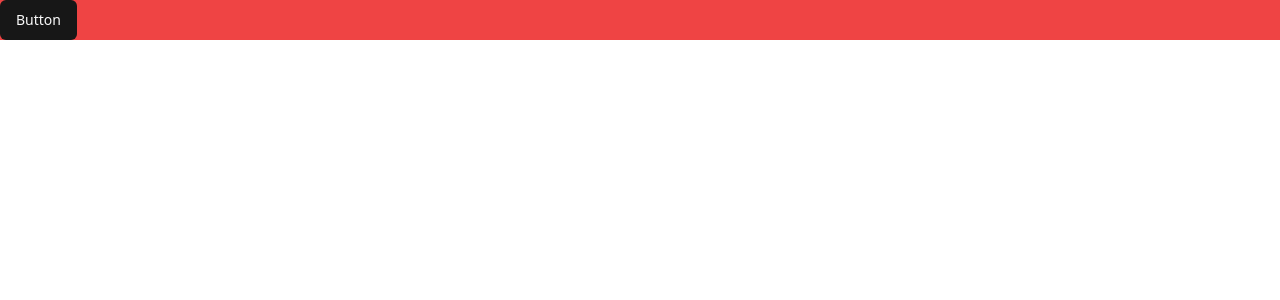
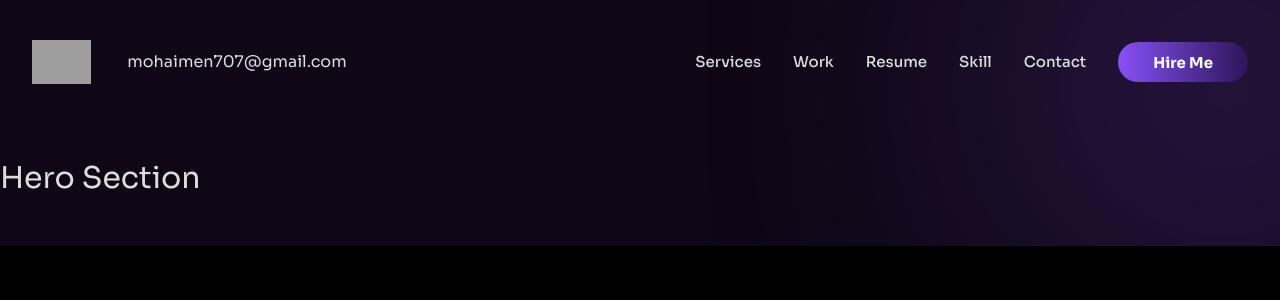
Before and after one commit to mohaimenkhalid/personal-portfolio-nuxt3, a Nuxt app: page / in a window 1280 px wide. Shown: the top 300 px of the page. Built offline with nearby package versions, Linux system fonts and the light colour scheme; grey boxes are pictures that could not be loaded.

Commit message:
Added navbar for web view

```diff
--- a/app.vue
+++ b/app.vue
@@ -3,3 +3,7 @@
     <NuxtPage />
   </div>
 </template>
+
+<style>
+@import url('https://fonts.googleapis.com/css2?family=Sora:wght@100..800&display=swap');
+</style>
--- /dev/null
+++ b/components/common/header.vue
@@ -0,0 +1,62 @@
+<script setup lang="ts">
+import {Button} from "~/components/ui/button";
+
+</script>
+
+<template>
+  <header class="header-area header-absolute h-30">
+    <div class="container flex items-center">
+      <div class="logo mr-9">
+        <a href="">
+          <img width="80px" src="https://themejunction.net/html/gerold/demo/assets/img/logo/logo.png" alt="">
+        </a>
+      </div>
+      <div>
+        <ul class="m-0 p-0 list-none">
+          <li class="inline-block">
+            <a>mohaimen707@gmail.com</a>
+          </li>
+        </ul>
+      </div>
+      <div class="menu-bar mr-auto w-full flex justify-end items-center">
+        <nav>
+          <ul class="m-0 p-0 flex gap-x-8 list-none">
+            <li class="inline-block">Services</li>
+            <li class="inline-block">Work</li>
+            <li class="inline-block">Resume</li>
+            <li class="inline-block">Skill</li>
+            <li class="inline-block">Contact</li>
+          </ul>
+        </nav>
+        <div class="ml-8">
+          <Button as-child>
+            <a href="/" class="hire-me-btn">
+              Hire Me
+            </a>
+          </Button>
+        </div>
+      </div>
+    </div>
+  </header>
+</template>
+
+<style>
+.header-absolute {
+  position: absolute;
+  background-color: transparent;
+  left: 0;
+  top: 0;
+  width: 100%;
+  z-index: 99;
+}
+
+.header-area {
+  padding: 40px 0 20px;
+}
+
+.menu-bar ul li {
+  font-weight: var(--tj-fw-medium);
+  font-size: var(--tj-fz-btn);
+}
+
+</style>
--- a/nuxt.config.ts
+++ b/nuxt.config.ts
@@ -3,7 +3,7 @@ export default defineNuxtConfig({
   devtools: { enabled: true },
   modules: [
     '@nuxtjs/tailwindcss',
-    'shadcn-nuxt'
+    'shadcn-nuxt',
   ],
   shadcn: {
     /**
--- a/pages/index.vue
+++ b/pages/index.vue
@@ -1,11 +1,43 @@
 <script setup>
-import { Button } from '@/components/ui/button'
-
-
+import Header from "~/components/common/header.vue";
 </script>
 
 <template>
-  <div class="bg-red-500">
-    <Button>Button</Button>
+  <div>
+    <Header />
+    <section class="w-full hero-section">
+      <h1 class="text-3xl">
+        Hero Section
+      </h1>
+    </section>
   </div>
 </template>
+
+<style>
+
+.hero-section {
+  background: var(--tj-theme-accent-1);
+  position: relative;
+  overflow: hidden;
+  z-index: 1;
+  padding: 160px 0 50px;
+}
+
+.hero-section:before {
+  content: "";
+  position: absolute;
+  top: 0;
+  right: 0;
+  width: 322px;
+  height: 308px;
+  border-radius: 50%;
+  background: var(--tj-theme-primary);
+  background: -o-linear-gradient(190deg, var(--tj-theme-primary) 0%, rgba(115, 67, 210, 0) 100%);
+  background: linear-gradient(260deg, var(--tj-theme-primary) 0%, rgba(115, 67, 210, 0) 100%);
+  -webkit-filter: blur(150px);
+  filter: blur(150px);
+  margin-right: -5%;
+  margin-top: -5%;
+  z-index: -1;
+}
+</style>
--- a/tailwind.config.js
+++ b/tailwind.config.js
@@ -11,6 +11,9 @@ module.exports = {
       center: true,
       padding: "2rem",
       screens: {
+        "md": "768px",
+        "lg": "1024px",
+        "xl": "1280px",
         "2xl": "1400px",
       },
     },
```
Also changed, not shown: assets/css/tailwind.css.
